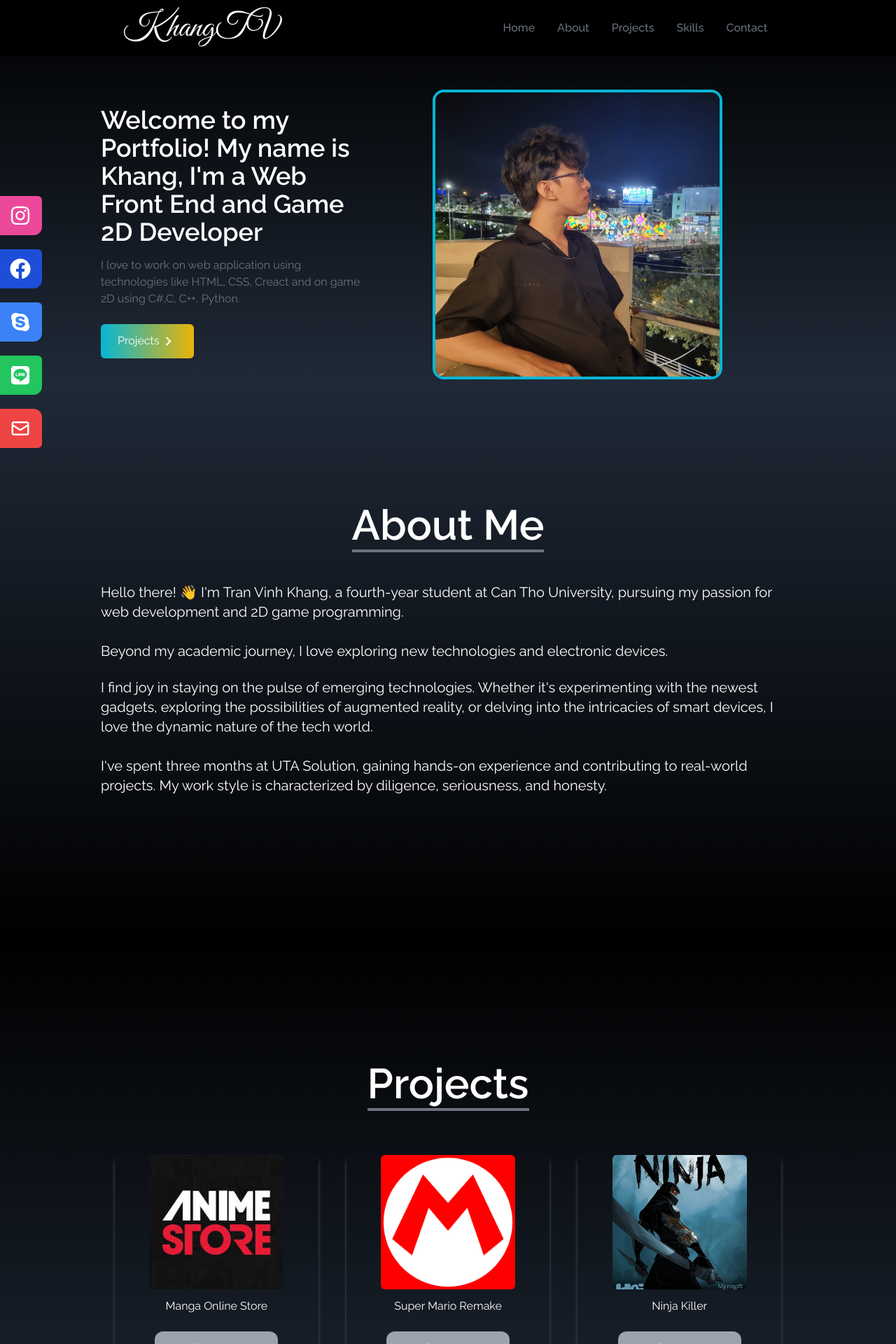
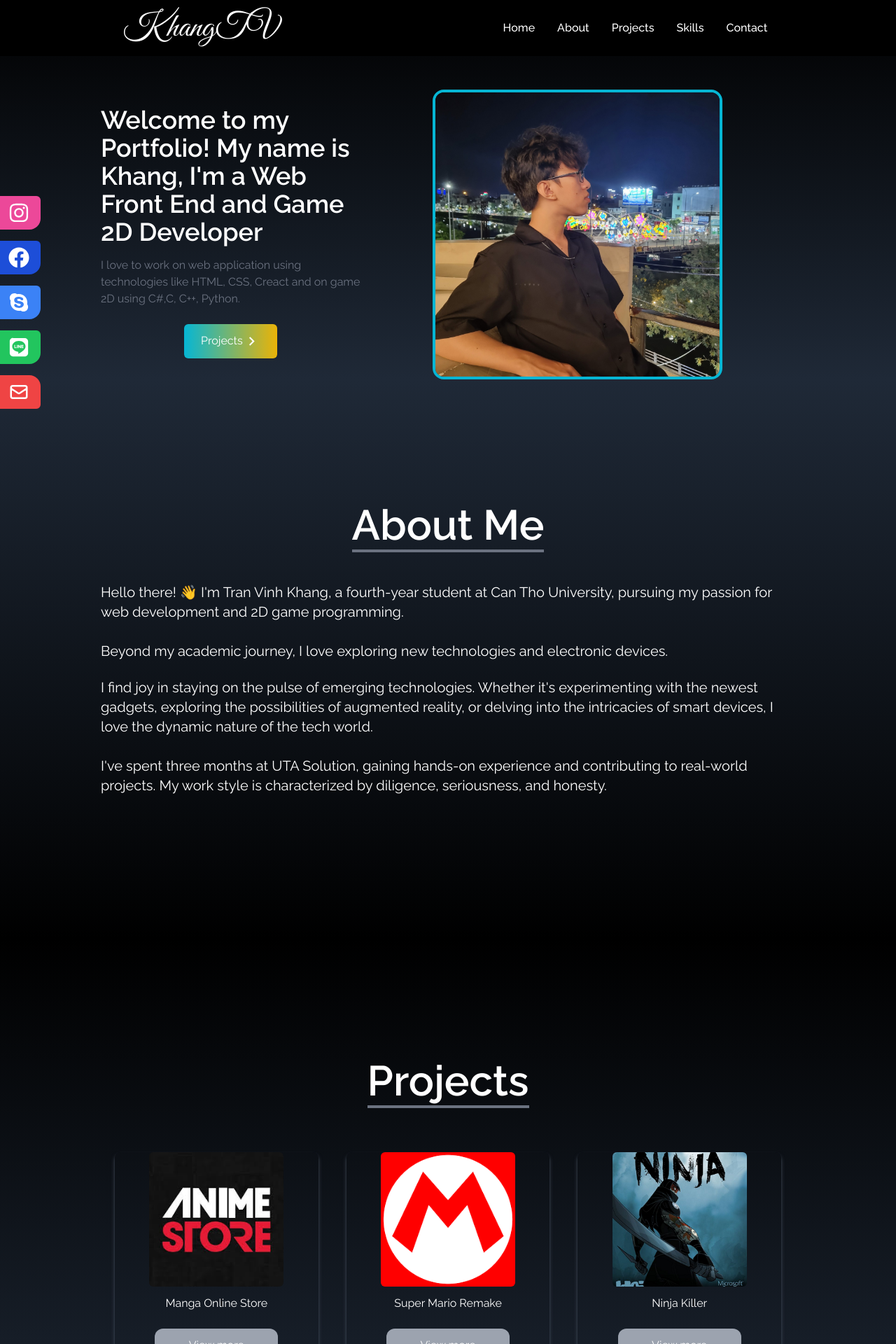
Before and after one commit to KhangTV02/TVKhang-Portfolio, a React (Create React App) app: page / in a window 1280 px wide. Shown: the top 1920 px of the page at 70% size. Built offline with nearby package versions, Linux system fonts and the light colour scheme.

Commit message:
Portfolio final

```diff
--- a/package.json
+++ b/package.json
@@ -17,8 +17,8 @@
   },
   "scripts": {
     "start": "react-scripts start",
-    "predeploy":"npm run build",
-    "deploy":"gh-pages -d build",
+    "predeploy": "npm run build",
+    "deploy": "gh-pages -d build",
     "build": "react-scripts build",
     "test": "react-scripts test",
     "eject": "react-scripts eject"
--- a/src/components/Contact.jsx
+++ b/src/components/Contact.jsx
@@ -4,7 +4,7 @@ const Contact = () => {
   return (
     <div
       name="contact"
-      className="bg-gradient-to-b from-black to-gray-800 w-full h-full text-white md:h-screen sm:h-screen sm:pt-20 pt-80"
+      className="bg-gradient-to-b from-black to-gray-800 w-full text-white md:h-screen sm:h-screen sm:pt-20"
     >
       <div className="max-w-screen-lg p-4 mx-auto flex flex-col justify-center w-full h-full">
         <div className="pb-8 text-center">
@@ -38,7 +38,7 @@ const Contact = () => {
               className="p-2 bg-transparent border-2 rounded-2xl
               text-white focus:outline-none"
             ></textarea>
-            <button className="text-white bg-gradient-to-b from-cyan-500 to-blue-500 px-6 py-3 my-8 mx-auto flex items-center rounded-md hover:scale-110 duration-300 focus:ring focus:outline-none focus:bg-gradient-to-b focus:from-cyan-500 focus:to-orange-500 hover:bg-white">
+            <button className=" text-white bg-gradient-to-b from-cyan-300 to-blue-800 px-6 py-3 my-8 mx-auto flex items-center rounded-md hover:scale-110 duration-300 focus:ring focus:outline-none focus:bg-gradient-to-b focus:from-cyan-500 focus:to-orange-500">
               Send your message
             </button>
           </form>
--- a/src/components/Home.jsx
+++ b/src/components/Home.jsx
@@ -1,7 +1,7 @@
 import React from "react";
 import HeroImage from "../Assets/HeroImg.jpg";
 import { MdOutlineKeyboardArrowRight } from "react-icons/md";
-import { Link } from "react-scroll"
+import { Link } from "react-scroll";
 const Home = () => {
   return (
     <div
@@ -12,27 +12,25 @@ const Home = () => {
         className="max-w-screen-lg mx-auto flex flex-col items-center
         justify-center h-full px-4 md:flex-row"
       >
-        <div className="flex flex-col justify-center h-full">
+        <div className="flex flex-col justify-center items-center h-full">
           <h1 className="text-3xl sm:text-4xl font-bold text-white">
-            Welcome to my Portfolio!
-            My name is Khang,
-            I'm a Web Front End and Game 2D Developer
+            Welcome to my Portfolio! My name is Khang, I'm a Web Front End and
+            Game 2D Developer
           </h1>
           <p className="text-gray-500 py-4 max-w-md">
-           I love to work on web application using
-            technologies like HTML, CSS, Creact and on game 2D using C#,C, C++, Python.
+            I love to work on web application using technologies like HTML, CSS,
+            Creact and on game 2D using C#,C, C++, Python.
           </p>
 
           <div>
-          <Link to="projects" smooth duration={500}>
-          <button className="group text-white w-fit px-6 py-3 my-2 flex items-center rounded-md bg-gradient-to-r from-cyan-500 to-yellow-500 hover:scale-110 duration-300">
+            <Link to="projects" smooth duration={500} className="flex justify-center">
+              <button className="group text-white w-fit px-6 py-3 my-2 flex rounded-md bg-gradient-to-r from-cyan-500 to-yellow-500 hover:scale-110 duration-300">
                 Projects
                 <span className="group-hover:rotate-90 duration-300">
                   <MdOutlineKeyboardArrowRight size={25} />
                 </span>
               </button>
             </Link>
-
           </div>
         </div>
         <div className=" pr-0">
--- a/src/components/NavBar.jsx
+++ b/src/components/NavBar.jsx
@@ -42,7 +42,7 @@ export const NavBar = () => {
         {links.map(({ id, link, style }) => (
           <li
             key={id}
-            className="px-4 cursor-pointer capitalize font-medium text-gray-500 hover:scale-105 duration-200 hover:text-white"
+            className="px-4 cursor-pointer capitalize font-medium text-white hover:scale-105 duration-200 hover:text-blue-400"
           >
             <Link to= {link} smooth duration={500}>{link}</Link>
           </li>
--- a/src/components/Projects.jsx
+++ b/src/components/Projects.jsx
@@ -40,7 +40,7 @@ const Projects = () => {
         <div className="grid sm:grid-cols-3 lg:grid-cols-3 md:grid-cols-2 px-12 sm:px-0 mt-10">
         {
         Projects.map(({id, title, link, src, style})=>(
-            <div key={id} className="shadow-md shadow-gray-600 rounded-lg flex flex-col items-center gap-2 mx-5">
+            <div key={id} className="shadow-md shadow-gray-600 rounded-lg flex flex-col items-center gap-2 mx-5 md:pb-2 sm:pb-2">
             <img src={src} alt="" className={`rounded-md duration-200 hover:scale-105 mb-1 w-48 h-48 object-cover`} />{title}
             <div className="flex justify-center items-center">
             <a href={link} target="_blank" rel="noopener noreferrer">
--- a/src/components/Skill.jsx
+++ b/src/components/Skill.jsx
@@ -70,7 +70,7 @@ const Skill = () => {
   return (
    <div name="skills"
    className="bg-gradient-to-b from-gray-800
-   to-black w-full h-screen pt-80">
+   to-black w-full pt-20">
 
     <div className="max-w-screen-lg mx-auto p-4 flex flex-col justify-center w-full h-full text-white">
 
--- a/src/components/SocialLink.jsx
+++ b/src/components/SocialLink.jsx
@@ -64,7 +64,7 @@ const SocialLink = () => {
     <div className="flex flex-col top-[35%] left-0 fixed">
       <ul>
         {links.map(({id, child, href, style}) =>(
-          <li key={id} className={`mb-5 flex justify-between rounded-xl items-center w-40 h-14 px-4 ml-[-100px] hover:ml-[-10px] hover:rounded-md duration-300 ${style}` }>
+          <li key={id} className={`mb-4 flex justify-between rounded-2xl items-center w-40 h-12 px-4 ml-[-102px] hover:ml-[-10px] hover:rounded-2xl duration-300 ${style}` }>
           <a
             href={href}
             className="flex justify-between items-center w-full text-white"
```
Lines whose indentation alone changed are shown as unchanged.
